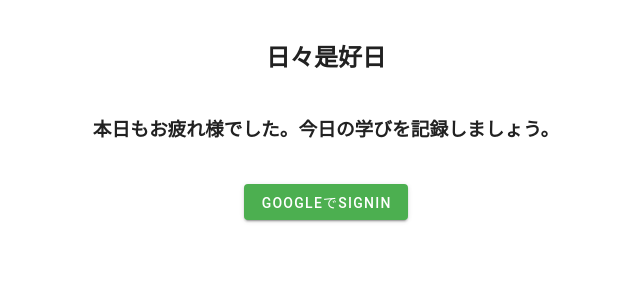
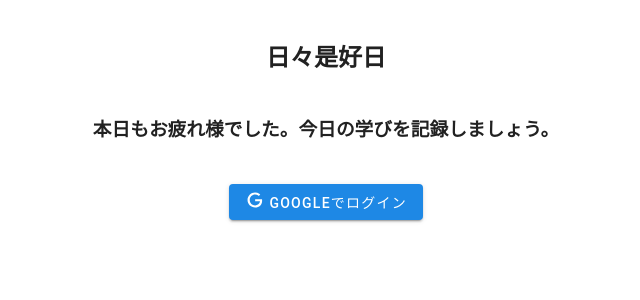
Before and after one commit to kannna5296/book-manager, a Vue app: page /signin in a window 1280 px wide. Shown: the top 300 px of the page, without its empty margins (314-954 px from the left). Built offline with nearby package versions, Linux system fonts and the light colour scheme; no server answers.

Commit message:
ログインボタン変える

```diff
--- a/src/components/Signin.vue
+++ b/src/components/Signin.vue
@@ -2,6 +2,7 @@
 import { getAuth, signInWithPopup, GoogleAuthProvider } from "firebase/auth";
 import router from "../router/router.ts";
 import { initializeFirebaseApp } from "../firebase/firebase";
+import { mdiGoogle } from "@mdi/js";
 
 initializeFirebaseApp();
 
@@ -24,6 +25,11 @@ const signInWithGoogle = () => {
     本日もお疲れ様でした。今日の学びを記録しましょう。
   </h3>
   <v-row class="mt-10 w-50 mx-auto" justify="center">
-    <v-btn color="success" @click="signInWithGoogle">GOOGLEでSIGNIN</v-btn>
+    <v-btn color="blue-darken-1" outlined @click="signInWithGoogle">
+      <div class="pb-1">
+        <v-icon>{{ mdiGoogle }}</v-icon>
+      </div>
+      <div class="ml-1">Googleでログイン</div></v-btn
+    >
   </v-row>
 </template>
```
